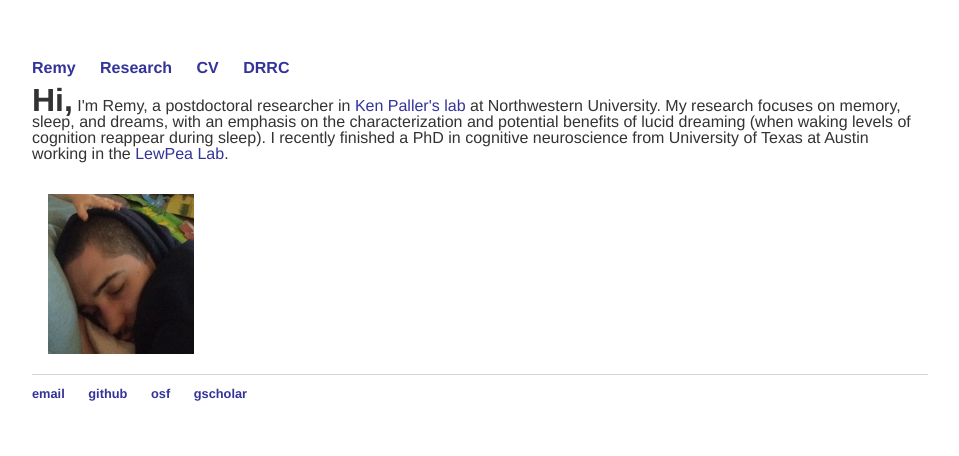
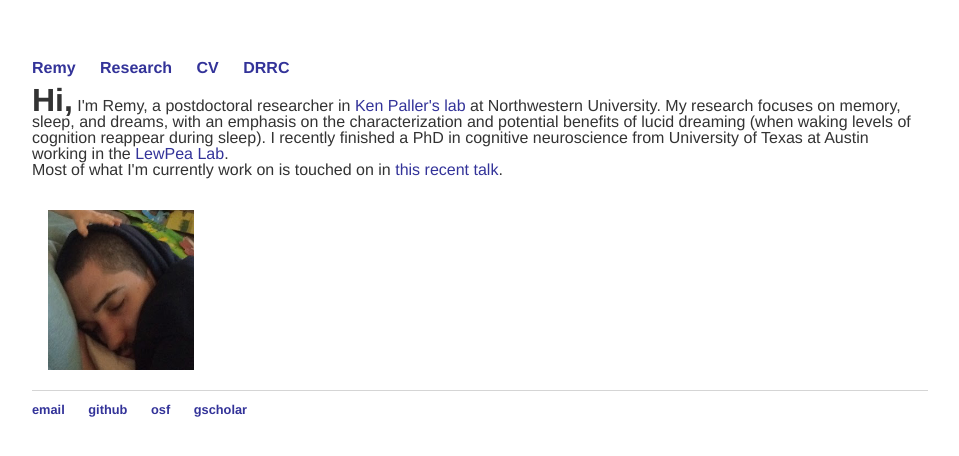
Before and after one commit to remrama/remrama.github.io, a Jekyll site: the page built from index.html, in a window 1280 px wide. Shown: the top 456 px of the page, without its empty margins (160-1119 px from the left). Built offline with Jekyll 4.4.1, drawn with Linux system fonts in a browser that asks for light colours.

Commit message:
vid link

```diff
--- a/index.html
+++ b/index.html
@@ -6,6 +6,8 @@ title: Remy Mallett
 <div class="blurb">
     <p>
         <b><span style="font-size: 2em">Hi,</span></b> I'm Remy, a postdoctoral researcher in <a href="https://pallerlab.psych.northwestern.edu/">Ken Paller's lab</a> at Northwestern University. My research focuses on memory, sleep, and dreams, with an emphasis on the characterization and potential benefits of lucid dreaming (when waking levels of cognition reappear during sleep). I recently finished a PhD in cognitive neuroscience from University of Texas at Austin working in the <a href="https://lewpealab.psy.utexas.edu/">LewPea Lab</a>.
+        <br>
+        Most of what I'm currently work on is touched on in <a href="https://youtu.be/iH2FUE8OC9w?t=4113">this recent talk</a>.
     </p>
 
     <img src="{{site.url}}/img/me.jpg" style="height:10em; padding:1em" />
```
